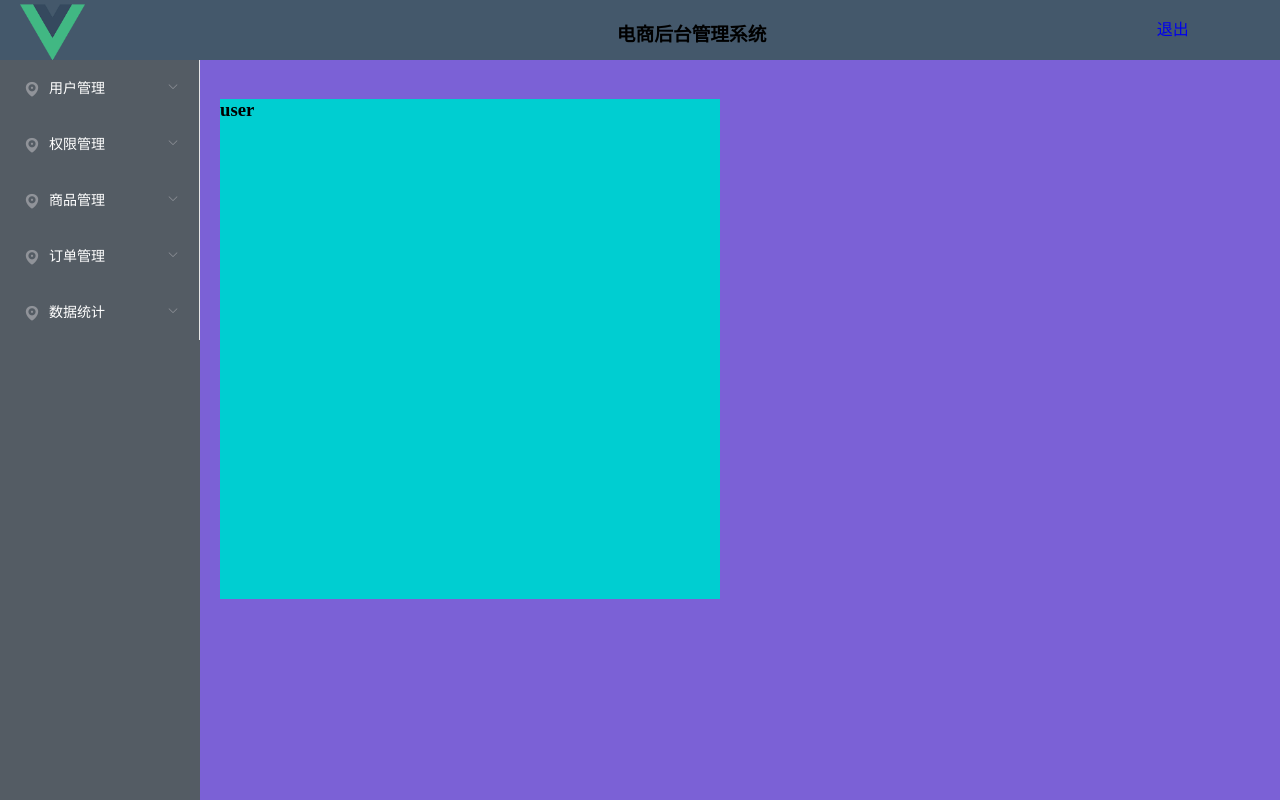
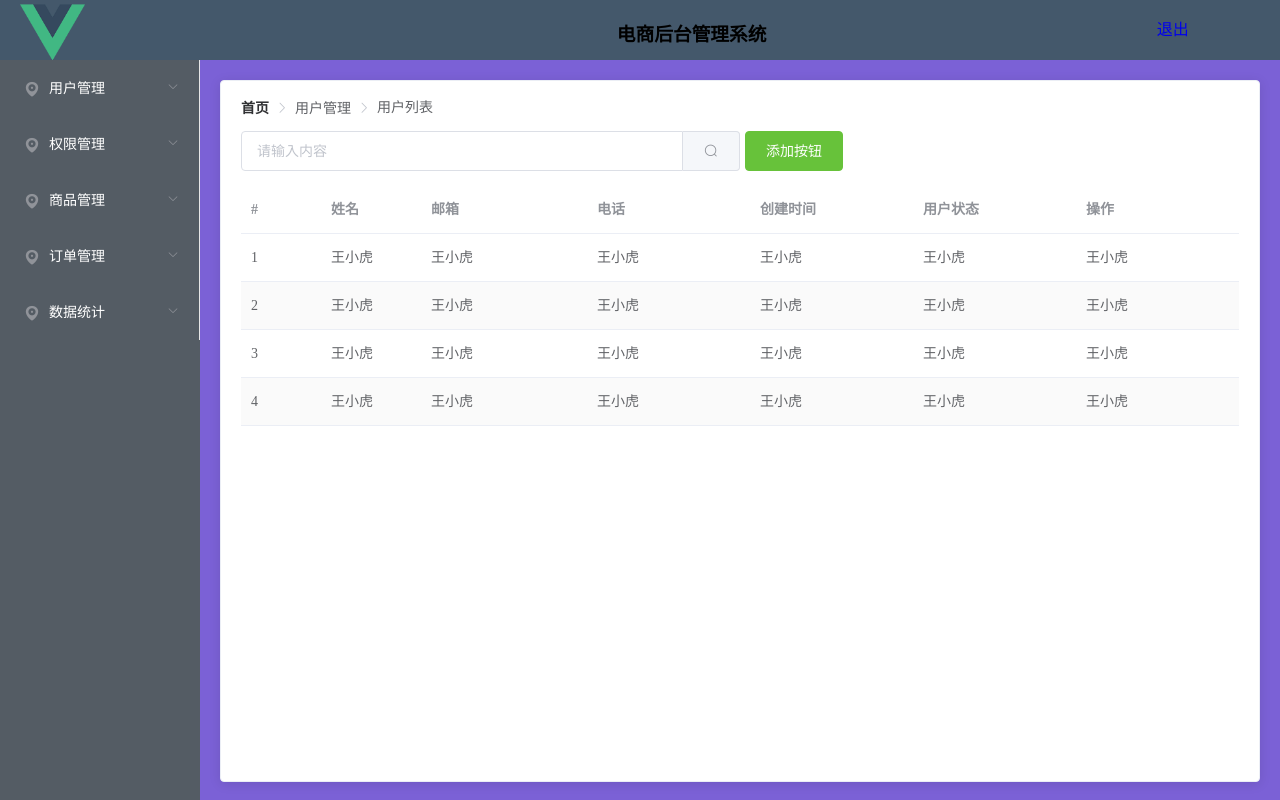
Before and after one commit to Reinhart25/vue-shop-admin, a Vue app: page /users in a window 1280 px wide. Built offline with nearby package versions, Linux system fonts and the light colour scheme; no server answers.

Commit message:
'列表'

```diff
--- a/src/components/user/users.vue
+++ b/src/components/user/users.vue
@@ -1,17 +1,109 @@
 <template>
-  <div class="home-users"><h1>user</h1></div>
+  <el-card class="box-card">
+    <el-breadcrumb separator-class="el-icon-arrow-right">
+      <el-breadcrumb-item :to="{ path: '/' }">首页</el-breadcrumb-item>
+      <el-breadcrumb-item>用户管理</el-breadcrumb-item>
+      <el-breadcrumb-item>用户列表</el-breadcrumb-item>
+    </el-breadcrumb>
+
+    <el-row class="input-search">
+      <el-col :span="12">
+        <el-input placeholder="请输入内容" v-model="query">
+          <el-button slot="append" icon="el-icon-search"></el-button>
+        </el-input>
+      </el-col>
+      <el-col :span="2" class="btn-success">
+        <el-button type="success">添加按钮</el-button>
+      </el-col>
+    </el-row>
+
+    <el-table
+      :data="tableData"
+      stripe
+      style="width: 100%"
+      highlight-current-row="true"
+    >
+      <el-table-column type="index" label="#" width="80"> </el-table-column>
+      <el-table-column prop="name" label="姓名" width="100"> </el-table-column>
+      <el-table-column prop="name" label="邮箱"> </el-table-column>
+      <el-table-column prop="name" label="电话"> </el-table-column>
+      <el-table-column prop="name" label="创建时间"> </el-table-column>
+      <el-table-column prop="name" label="用户状态"> </el-table-column>
+      <el-table-column prop="name" label="操作"> </el-table-column>
+    </el-table>
+  </el-card>
 </template>
 
 <script>
 export default {
-  name: 'users'
+  name: 'users',
+  data () {
+    return {
+      query: '',
+      pagenum: 1,
+      pagesize: 2,
+      tableData: [
+        {
+          date: '2016-05-02',
+          name: '王小虎',
+          address: '上海市普陀区金沙江路 1518 弄'
+        },
+        {
+          date: '2016-05-04',
+          name: '王小虎',
+          address: '上海市普陀区金沙江路 1517 弄'
+        },
+        {
+          date: '2016-05-01',
+          name: '王小虎',
+          address: '上海市普陀区金沙江路 1519 弄'
+        },
+        {
+          date: '2016-05-03',
+          name: '王小虎',
+          address: '上海市普陀区金沙江路 1516 弄'
+        }
+      ]
+    }
+  },
+  created () {
+    this.getUserList()
+  },
+  methods: {
+    // query查询参数可以为空 pagenum当前页码不能为空 pagesize每页显示条数不能为空
+    // 获取用户列表的请求
+    async getUserList () {
+      // 需要授权的 API ，必须在请求头中使用 `Authorization` 字段提供 `token` 令牌
+      const AUTH_TOKEN = localStorage.getItem('token')
+      this.$http.defaults.headers.common.Authorization = AUTH_TOKEN
+      const res = await this.$http.get(
+        `users?query=${this.query}&pagenum=${this.pagenum}&pagesize=${this.pagesize}`
+      )
+      console.log(res)
+    }
+  }
 }
 </script>
 
 <style>
-.home-users{
-  height: 500px;
-  width: 500px;
-  background-color: darkturquoise;
+.input-search {
+  margin-top: 15px;
+  margin-bottom: 15px;
+  /* width: 100px; */
+}
+.btn-success {
+  margin-left: 5px;
+}
+
+.text {
+  font-size: 14px;
+}
+
+.item {
+  padding: 18px 0;
+}
+
+.box-card {
+  height: 100%;
 }
 </style>
```
